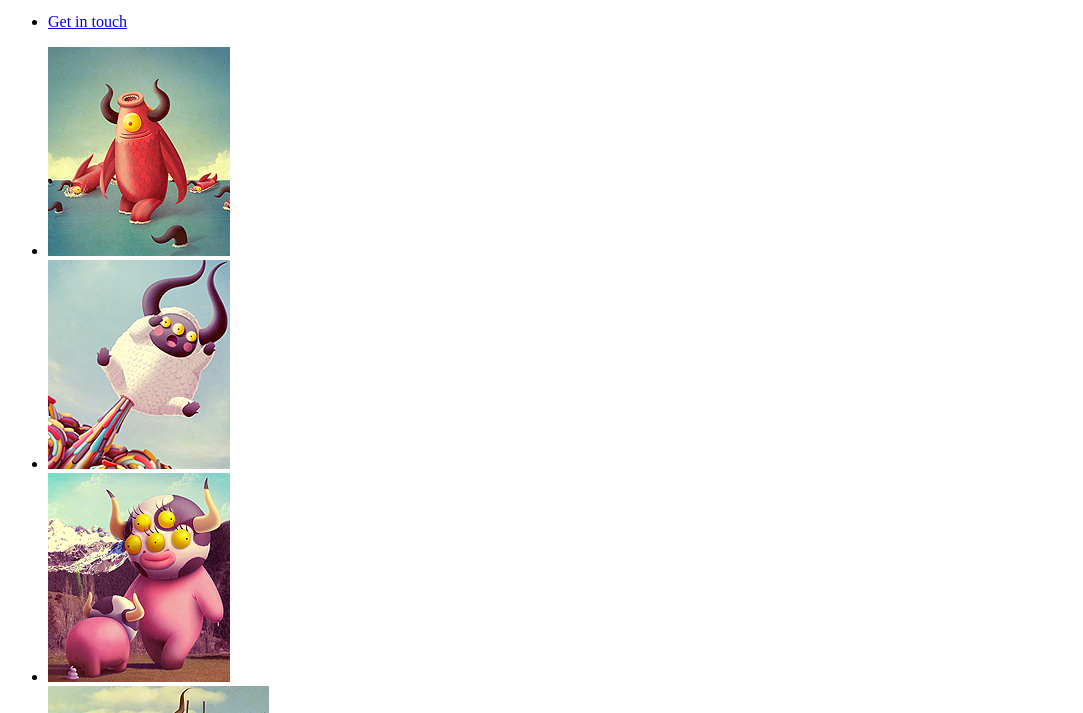
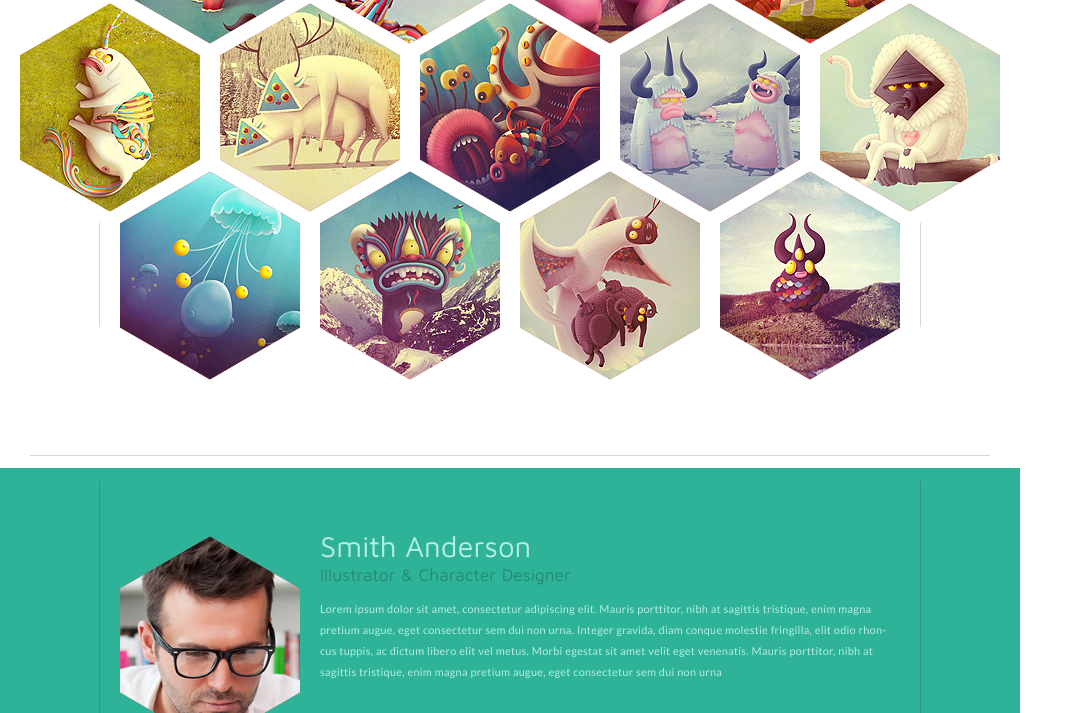
Before and after one commit to Grenzen/hexal, a plain HTML site: page index.html in a window 1280 px wide. Shown: the part 317-1030 px from the top of the page, without its empty margins (0-1083 px from the left). Drawn offline with Linux system fonts and the light colour scheme; the site is published under a folder, as on GitHub Pages, so addresses that start at the root find nothing.

Commit message:
path problem

```diff
--- a/index.html
+++ b/index.html
@@ -2,7 +2,7 @@
 <html>
 <head>
   <meta charset="UTF-8">
-  <link rel="stylesheet" href="/assets/stylesheets/main.css" type="text/css">
+  <link rel="stylesheet" href="hexal/assets/stylesheets/main.css" type="text/css">
   <title>Hexal</title>
 </head>
 <body>
```
